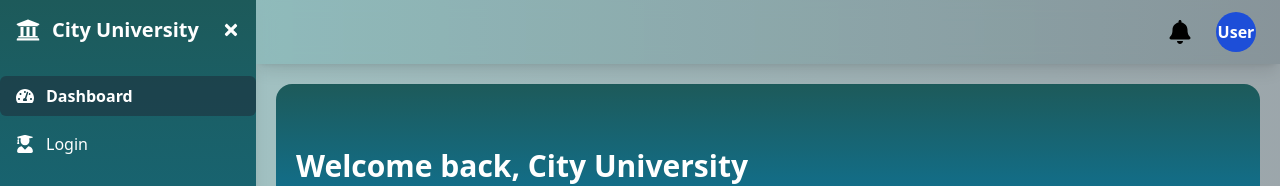
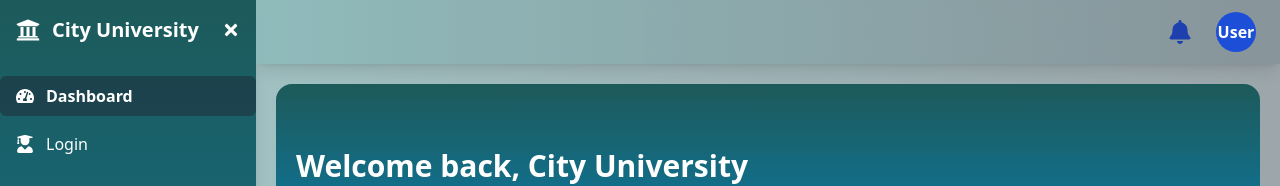
Before and after one commit to sadhin28/university-management-system, a React (Vite) app: page / in a window 1280 px wide. Shown: the top 186 px of the page. Built offline with nearby package versions, Linux system fonts and the light colour scheme; no server answers.

Commit message:
notification button

```diff
--- a/src/layout/Header.jsx
+++ b/src/layout/Header.jsx
@@ -15,7 +15,7 @@ const Navbar = () => {
 
           {role === "student"?<Link to="notices">
             <div className="relative">
-        <FaBell className="text-2xl cursor-pointer" />
+        <FaBell className="text-2xl text-white hover:text-gray-800 cursor-pointer" />
         {unseenCount > 0 && (
           <span className="absolute -top-1 -right-1 bg-red-600 text-white rounded-full w-4 h-4 text-xs flex items-center justify-center">
             {unseenCount}
@@ -23,7 +23,7 @@ const Navbar = () => {
         )}
       </div></Link>:<Link to="/notices">
             <div className="relative">
-        <FaBell className="text-2xl cursor-pointer" />
+        <FaBell className="text-2xl text-blue-800  cursor-pointer" />
         {unseenCount > 0 && (
           <span className="absolute -top-1 -right-1 bg-red-600 text-white rounded-full w-4 h-4 text-xs flex items-center justify-center">
             {unseenCount}
```
